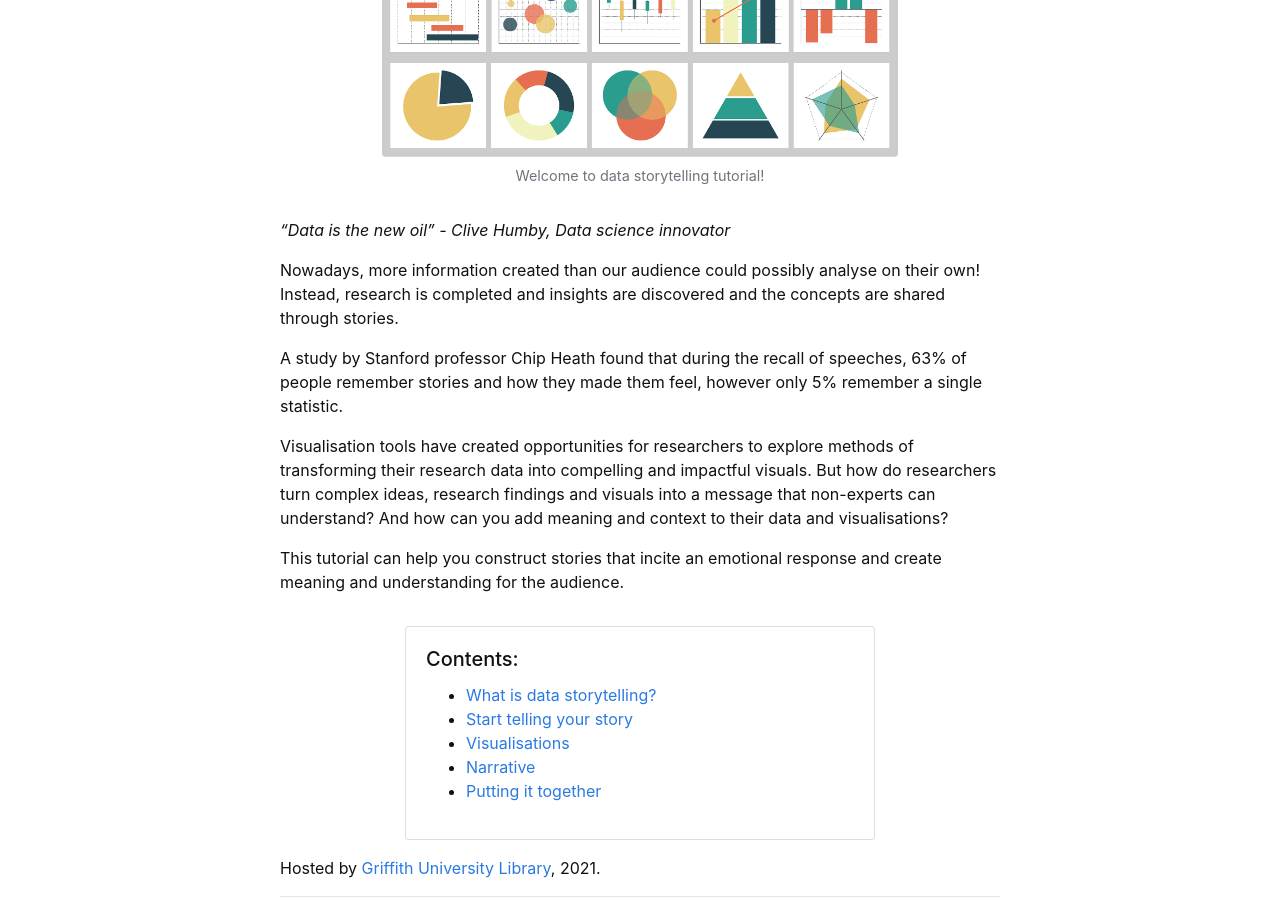
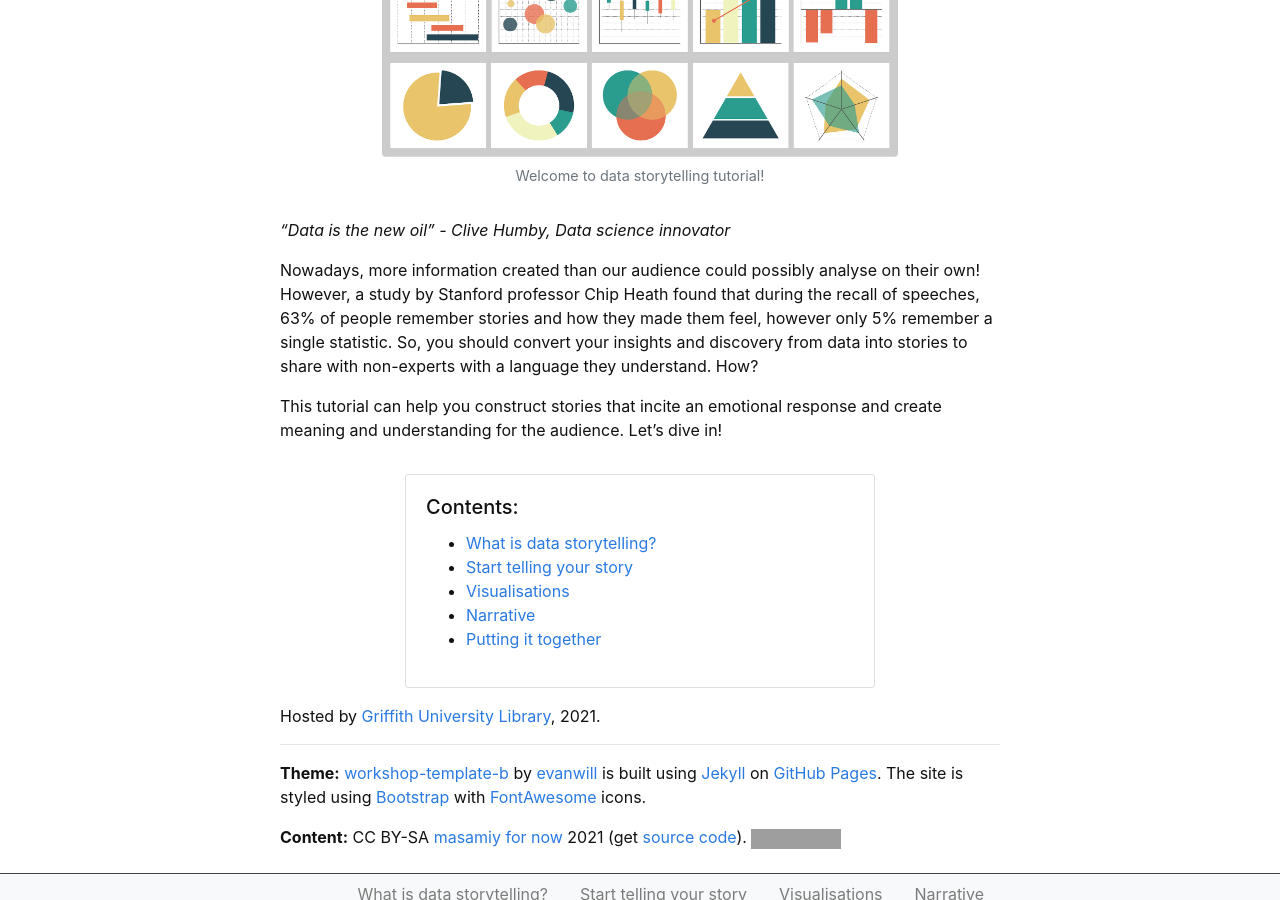
Before and after one commit to masamiy/DataStoryTelling, a Jekyll site: the page built from index.md, in a window 1280 px wide and 900 px high, scrolled down 374 px. Built offline with Jekyll 4.4.1, drawn with Linux system fonts in a browser that asks for light colours; grey boxes are pictures that could not be loaded.

Commit message:
Update index.md

```diff
--- a/index.md
+++ b/index.md
@@ -8,14 +8,11 @@ layout: default
 
 *"Data is the new oil" - Clive Humby, Data science innovator*
 
-Nowadays, more information created than our audience could possibly analyse on their own! Instead, research is completed and insights are discovered and the concepts are shared through stories.
-
-A study by Stanford professor Chip Heath found that during the recall of speeches, 63% of people remember stories and how they made them feel, however only 5% remember a single statistic.
-
-Visualisation tools have created opportunities for researchers to explore methods of transforming their research data into compelling and impactful visuals. But how do researchers turn complex ideas, research findings and visuals into a message that non-experts can understand? And how can you add meaning and context to their data and visualisations?
+Nowadays, more information created than our audience could possibly analyse on their own! However, a study by Stanford professor Chip Heath found that during the recall of speeches, 63% of people remember stories and how they made them feel, however only 5% remember a single statistic. So, you should convert your insights and discovery from data into stories to share with non-experts with a language they understand.
+How?
 
 
-This tutorial can help you construct stories that incite an emotional response and create meaning and understanding for the audience.
+This tutorial can help you construct stories that incite an emotional response and create meaning and understanding for the audience. Let's dive in!
 
 {% include toc.html %}
 
```
